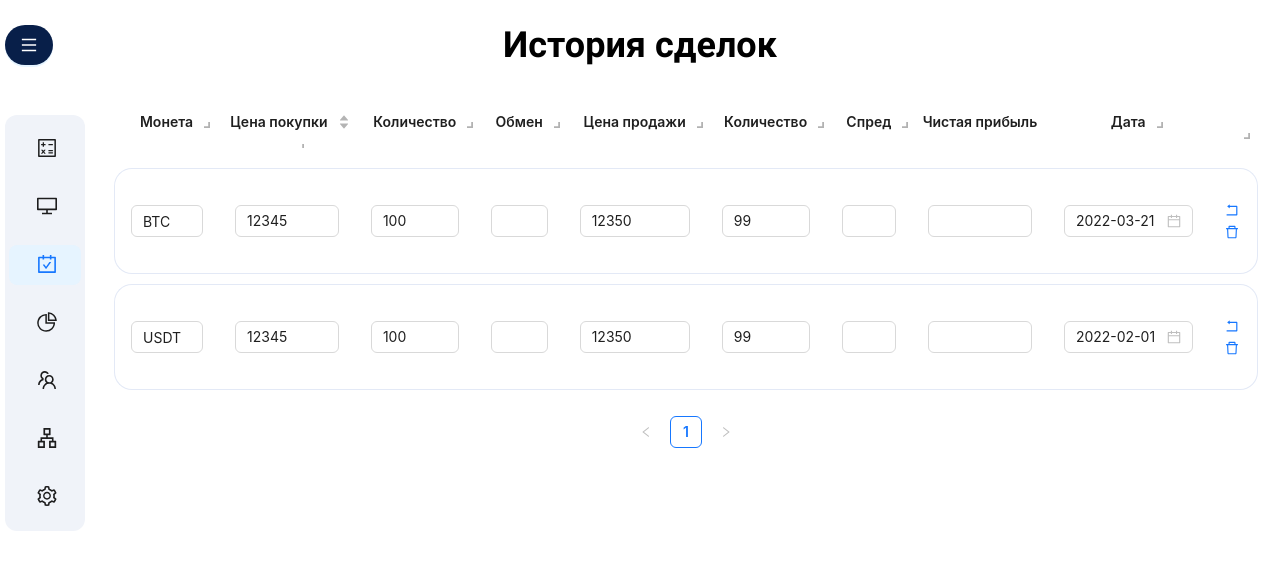
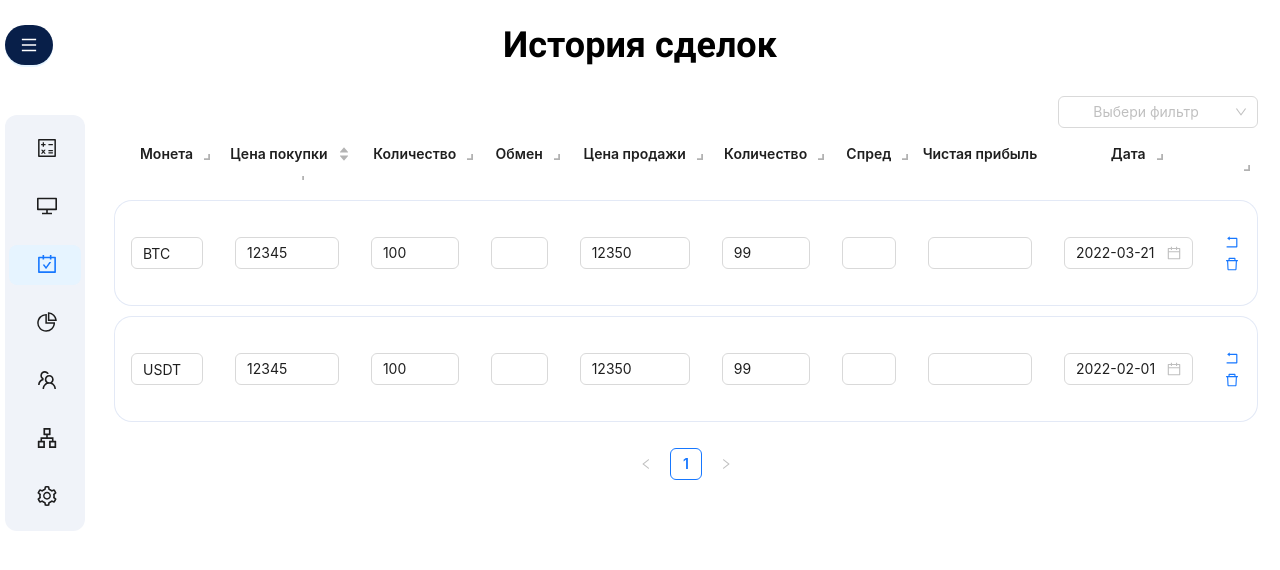
Before and after one commit to DelMaradinho/P2P-Keeper, a React (Create React App) app: page /history in a window 1280 px wide. Shown: the top 570 px of the page. Built offline with nearby package versions, Linux system fonts and the light colour scheme.

Commit message:
add filter

```diff
--- a/src/components/CustomTable/CustomTable.js
+++ b/src/components/CustomTable/CustomTable.js
@@ -13,6 +13,9 @@ import localeData from "dayjs/plugin/localeData";
 import weekday from "dayjs/plugin/weekday";
 import weekOfYear from "dayjs/plugin/weekOfYear";
 import weekYear from "dayjs/plugin/weekYear";
+import FilterPanel from "../FilterPanel/FilterPanel";
+import { tableData } from "../../constants/constants";
+import { filterDataByCriteria } from "../../helpers/helpers";
 
 dayjs.extend(customParseFormat);
 dayjs.extend(advancedFormat);
@@ -42,42 +45,7 @@ const ResizableTitle = (props) => {
 const dateFormat = "YYYY-MM-DD";
 
 const CustomTable = () => {
-  const [data, setData] = useState([
-    {
-      key: 1,
-      currency: "BTC",
-      buy_price: 12345,
-      buy_amount: 100,
-      exchange: "",
-      sell_price: 12350,
-      sell_amount: 99,
-      spread: "",
-      net_profit: "",
-      date: "2022-03-21",
-      name: "John Brown",
-      age: 32,
-      address: "New York No. 1 Lake Park",
-      description:
-        "My name is John Brown, I am 32 years old, living in New York No. 1 Lake Park.",
-    },
-    {
-      key: 2,
-      currency: "USDT",
-      buy_price: 12345,
-      buy_amount: 100,
-      exchange: "",
-      sell_price: 12350,
-      sell_amount: 99,
-      spread: "",
-      net_profit: "",
-      date: "2022-02-01",
-      name: "John Brown",
-      age: 32,
-      address: "New York No. 1 Lake Park",
-      description:
-        "My name is John Brown, I am 32 years old, living in New York No. 1 Lake Park.",
-    },
-  ]);
+  const [data, setData] = useState(tableData);
 
   const lastKeyRef = useRef(data.length);
 
@@ -333,8 +301,13 @@ const CustomTable = () => {
     }),
   }));
 
+  const onFilterChange = (filter) => {
+    setData((prevData) => filterDataByCriteria(prevData, filter, tableData));
+  };
+
   return (
     <div className="table__container">
+      <FilterPanel onFilterChange={onFilterChange} />
       <Table
         components={components}
         columns={resizableColumns}
--- a/src/components/CustomTable/CustomTable.scss
+++ b/src/components/CustomTable/CustomTable.scss
@@ -3,6 +3,9 @@
     width: 1144px;
     margin: 30px 114px;
     border-collapse: collapse;
+    display: flex;
+    flex-direction: column;
+    align-items: flex-end;
     .ant-table-thead {
       border-bottom: none;
       background-color: white;
--- /dev/null
+++ b/src/components/FilterPanel/FilterPanel.js
@@ -0,0 +1,56 @@
+import { TreeSelect } from "antd";
+import { useState } from "react";
+import { filterData } from "../../constants/constants";
+
+const FilterPanel = ({ onFilterChange }) => {
+  const [value, setValue] = useState();
+
+  const onChange = (newValue) => {
+    const formattedValue = newValue.reduce((acc, currentValue) => {
+      // Проверяем, является ли currentValue родительским элементом
+      const parent = filterData.find(
+        (category) => category.value === currentValue
+      );
+      if (parent) {
+        acc[currentValue] = parent.children.map((child) => child.value);
+      } else {
+        // Если это не родительский элемент, ищем родительскую категорию для текущего элемента
+        for (let category of filterData) {
+          if (category.children.some((child) => child.value === currentValue)) {
+            if (!acc[category.value]) {
+              acc[category.value] = [];
+            }
+            acc[category.value].push(currentValue);
+            break; // Если значение найдено, прекращаем поиск в этой категории
+          }
+        }
+      }
+      return acc;
+    }, {});
+
+    onFilterChange(formattedValue);
+    setValue(newValue);
+  };
+
+  return (
+    <TreeSelect
+      showSearch
+      style={{
+        width: "200px",
+      }}
+      value={value}
+      dropdownStyle={{
+        maxHeight: 400,
+        overflow: "auto",
+      }}
+      placeholder="Выбери фильтр"
+      allowClear
+      multiple
+      treeDefaultExpandAll
+      onChange={onChange}
+      treeData={filterData}
+      treeCheckable={true}
+    />
+  );
+};
+export default FilterPanel;
--- /dev/null
+++ b/src/constants/constants.js
@@ -0,0 +1,67 @@
+export const filterData = [
+  {
+    value: "currency",
+    title: "Валюта",
+    children: [
+      {
+        value: "btc",
+        title: "BTC",
+      },
+      {
+        value: "usdt",
+        title: "USDT",
+      },
+    ],
+  },
+  {
+    value: "platform",
+    title: "Платформа",
+    children: [
+      {
+        value: "binance",
+        title: "Binance",
+      },
+      {
+        value: "bybit",
+        title: "Bybit",
+      },
+    ],
+  },
+];
+
+export const tableData = [
+  {
+    key: 1,
+    currency: "BTC",
+    buy_price: 12345,
+    buy_amount: 100,
+    exchange: "",
+    sell_price: 12350,
+    sell_amount: 99,
+    spread: "",
+    net_profit: "",
+    date: "2022-03-21",
+    name: "John Brown",
+    age: 32,
+    address: "New York No. 1 Lake Park",
+    description:
+      "My name is John Brown, I am 32 years old, living in New York No. 1 Lake Park.",
+  },
+  {
+    key: 2,
+    currency: "USDT",
+    buy_price: 12345,
+    buy_amount: 100,
+    exchange: "",
+    sell_price: 12350,
+    sell_amount: 99,
+    spread: "",
+    net_profit: "",
+    date: "2022-02-01",
+    name: "John Brown",
+    age: 32,
+    address: "New York No. 1 Lake Park",
+    description:
+      "My name is John Brown, I am 32 years old, living in New York No. 1 Lake Park.",
+  },
+];
--- /dev/null
+++ b/src/helpers/helpers.js
@@ -0,0 +1,17 @@
+export const filterDataByCriteria = (data, filter, initialData) => {
+  // Проверка на пустой объект фильтра
+  if (Object.keys(filter).length === 0) {
+    return initialData;
+  }
+
+  return initialData.filter((item) => {
+    for (let key of Object.keys(filter)) {
+      if (Array.isArray(filter[key])) {
+        if (!filter[key].includes(String(item[key]).toLowerCase())) {
+          return false;
+        }
+      }
+    }
+    return true;
+  });
+};
```
